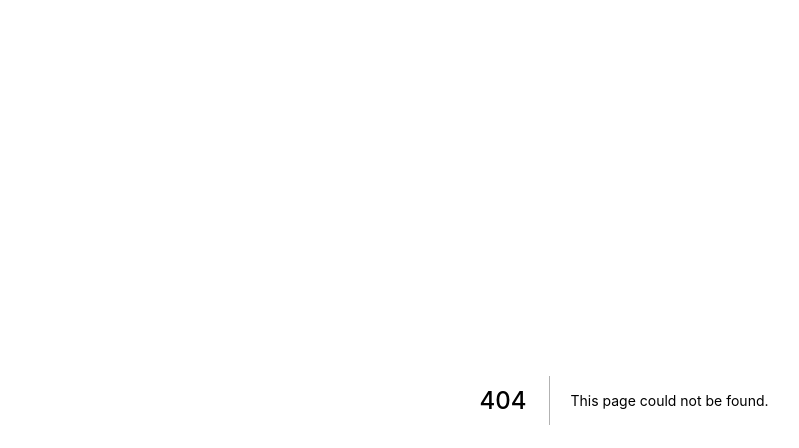
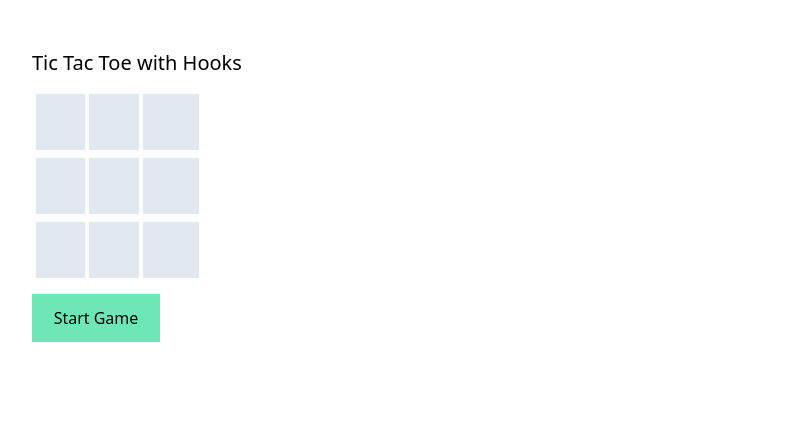
Before and after one commit to webdevNYC/AF-Resume, a Next.js app: page /games/tic-tac-toe in a window 1280 px wide. Before the commit this address had no page. Shown: the top 448 px of the page, without its empty margins (16-815 px from the left). Built offline with nearby package versions, Linux system fonts and the light colour scheme.

Commit message:
Tic-Tac-Toe using Hooks - ONGOING

```diff
--- /dev/null
+++ b/src/components/games/tic-tac-toe/BoardGame.tsx
@@ -0,0 +1,41 @@
+const Space = (props: any) => {
+  const { name, board, onClick, disabled } = props;
+  const currentClass = `w-full h-full bg-gray-300`;
+  return (
+    <div className="box-border h-16 w-16  border-4 border-white">
+      <button
+        type="button"
+        key={name}
+        defaultValue={0}
+        name={name}
+        className={currentClass}
+        onClick={onClick}
+        disabled={disabled}
+      >
+        {' '}
+        {board[name]}
+      </button>
+    </div>
+  );
+};
+
+const BoardGame = (props: any) => {
+  const { board, onClick, disabled } = props;
+  return (
+    <div className="w-40 grid grid-cols-3 pb-3">
+      {board.map(
+        (item: any, index = 0): JSX.Element => (
+          <Space
+            item={item}
+            key={index}
+            name={index}
+            onClick={onClick}
+            board={board}
+            disabled={disabled}
+          />
+        )
+      )}
+    </div>
+  );
+};
+export default BoardGame;
--- /dev/null
+++ b/src/components/games/tic-tac-toe/TicTacToe.tsx
@@ -0,0 +1,65 @@
+import React from "react";
+
+import BoardGame from "./BoardGame";
+import useTicTacToe from "./useTicTacToe";
+
+const StartGame = (props: any) => {
+  const { board, onClick } = props;
+  return (
+    <>
+      <BoardGame board={board} disabled />
+      <button
+        type="button"
+        defaultValue={0}
+        className="w-32 p-3 bg-green-300 hover:bg-green-100"
+        onClick={onClick}
+      >
+        {" "}
+        Start Game
+      </button>
+    </>
+  );
+};
+export default function TicTacToeGame() {
+  const {
+    board,
+    status,
+    winnerPlayer,
+    nextPlayer,
+    handleStart,
+    handleClick,
+    handleReset,
+  } = useTicTacToe();
+
+  return (
+    <div className="p-12">
+      <h1 className="text-xl pb-3">Tic Tac Toe with Hooks</h1>
+      {status === "new-game" && (
+        <StartGame board={board} onClick={handleStart} />
+      )}
+      {status === "game-on" && (
+        <div>
+          Next Player: {nextPlayer ? "0" : "X"}
+          <BoardGame board={board} onClick={handleClick} />
+        </div>
+      )}
+      {status === "game-over" && (
+        <div>
+          <h1>Congratulations {winnerPlayer} you won! </h1>
+          <BoardGame board={board} />
+        </div>
+      )}
+      {status !== "new-game" && (
+        <button
+          type="button"
+          defaultValue={0}
+          className="w-32 p-3 ml-3 bg-yellow-300 hover:bg-yellow-100"
+          onClick={handleReset}
+        >
+          {" "}
+          Reset Game
+        </button>
+      )}
+    </div>
+  );
+}
--- /dev/null
+++ b/src/components/games/tic-tac-toe/checkWinner.tsx
@@ -0,0 +1,30 @@
+export default function checkWinner(board: any, currentPlayer: any) {
+  const winnerPlays = [
+    ['0', '1', '2'],
+    ['3', '4', '5'],
+    ['6', '7', '8'],
+    ['0', '3', '6'],
+    ['1', '4', '7'],
+    ['2', '5', '8'],
+    ['0', '4', '8'],
+    ['2', '4', '6'],
+  ];
+  const allEqual = (arr: any) => arr.every((v) => v === true);
+
+  // filter all the plays for the current player
+  const PlayerArray = board.reduce(function plays(a, e, i) {
+    if (e === currentPlayer) a.push(i.toString());
+    return a;
+  }, []);
+  // console.log('PlayerArray', PlayerArray);
+
+  const playerResult = winnerPlays.map((item) =>
+    item.map((turn) => PlayerArray.includes(turn))
+  );
+
+  // each line is an array with 3 elements if all are true it means that is a winner
+  const checkUserWinner = playerResult
+    .map((item: any) => allEqual(item))
+    .includes(true);
+  return checkUserWinner;
+}
--- /dev/null
+++ b/src/components/games/tic-tac-toe/index.tsx
@@ -0,0 +1 @@
+export { default as TicTacToe } from './TicTacToe';
--- /dev/null
+++ b/src/components/games/tic-tac-toe/useTicTacToe.tsx
@@ -0,0 +1,50 @@
+/* eslint-disable no-console */
+
+import { useState } from 'react';
+
+import checkWinner from './checkWinner';
+
+interface TicTacToeProps {
+  board: string[];
+  status: string;
+  disabled?: boolean;
+  winnerPlayer: string;
+  nextPlayer: boolean;
+
+  handleClick: (event: any) => void;
+  handleStart: () => void;
+
+  handleReset:  () => void;
+}
+
+const useTicTacToe = (): TicTacToeProps => {
+  const [status, setStatus] = useState('new-game');
+  const [board, setBoard] = useState(Array(9).fill(null));
+  const [nextPlayer, setNextPlayer] = useState(false);
+  const [winnerPlayer, setWinnerPlayer] = useState('');
+
+  const handleStart = () => {
+    setStatus('game-on');
+  };
+  const handleReset = () => {
+    setBoard(Array(9).fill(null))
+    setStatus('new-game');
+  };
+  const handleClick = (event: any) => {
+    const currentBoard = [...board];
+    const currentPlayer = nextPlayer ? '0' : 'X';
+    currentBoard[event.currentTarget.name] = currentPlayer;
+    setNextPlayer(!nextPlayer);
+    setBoard(currentBoard);
+    const winner = checkWinner(currentBoard, currentPlayer);
+
+    if (winner) {
+      setStatus('game-over');
+      setWinnerPlayer(currentPlayer);
+    }
+  };
+
+  return { board, status, winnerPlayer, nextPlayer, handleStart, handleClick, handleReset };
+};
+
+export default useTicTacToe;
--- /dev/null
+++ b/src/pages/games/tic-tac-toe/index.tsx
@@ -0,0 +1,5 @@
+import { TicTacToe } from "../../../components/games/tic-tac-toe";
+
+export default function TicTacToePage() {
+  return <TicTacToe />;
+}
```
Also changed, not shown: src/components/games/tic-tac-toe/TIcTacToe.module.css (added, +12 -0 lines).
